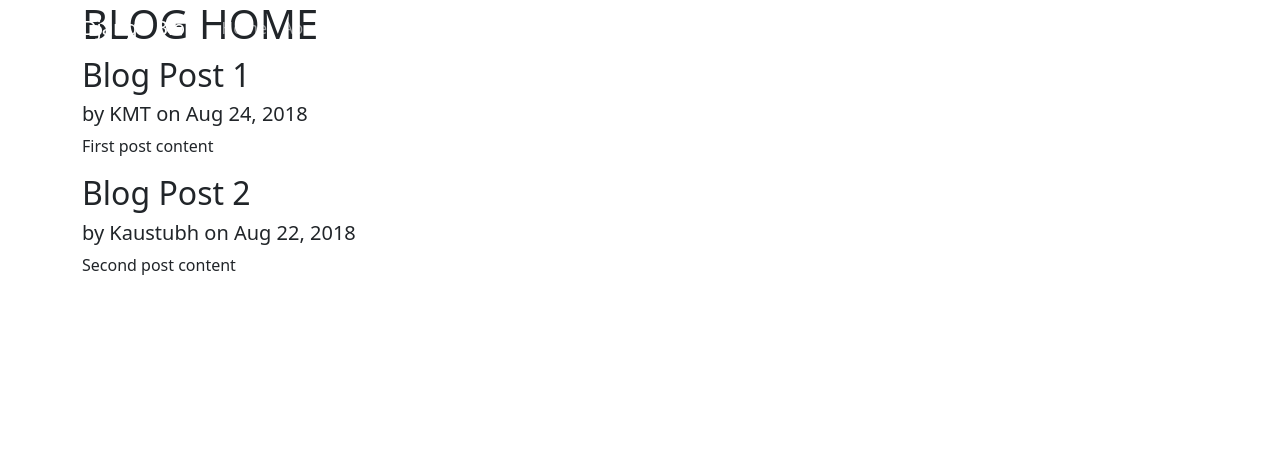
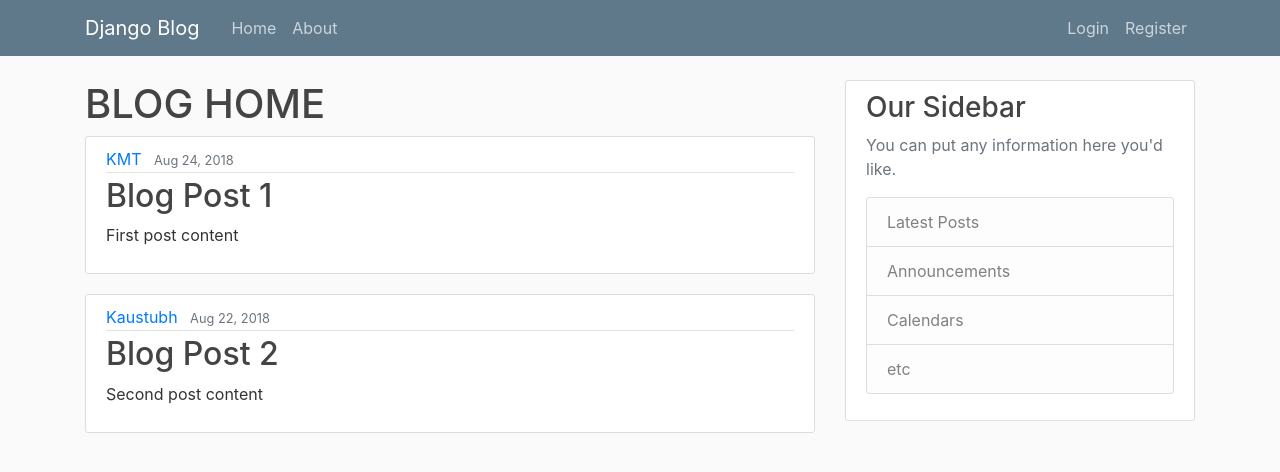
Before and after one commit to kmtGryffindor20/django, a Django app: page / in a window 1280 px wide. Shown: the top 472 px of the page. Run offline with Django 4.2, Linux system fonts and the light colour scheme; some libraries are stand-ins or nearby versions.

Commit message:
static and bootstrap

```diff
--- /dev/null
+++ b/django_learning_project/blog/static/blog/main.css
@@ -0,0 +1,84 @@
+body {
+    background: #fafafa;
+    color: #333333;
+    margin-top: 5rem;
+  }
+
+  h1, h2, h3, h4, h5, h6 {
+    color: #444444;
+  }
+
+  ul {
+    margin: 0;
+  }
+
+  .bg-steel {
+    background-color: #5f788a;
+  }
+
+  .site-header .navbar-nav .nav-link {
+    color: #cbd5db;
+  }
+
+  .site-header .navbar-nav .nav-link:hover {
+    color: #ffffff;
+  }
+
+  .site-header .navbar-nav .nav-link.active {
+    font-weight: 500;
+  }
+
+  .content-section {
+    background: #ffffff;
+    padding: 10px 20px;
+    border: 1px solid #dddddd;
+    border-radius: 3px;
+    margin-bottom: 20px;
+  }
+
+  .article-title {
+    color: #444444;
+  }
+
+  a.article-title:hover {
+    color: #428bca;
+    text-decoration: none;
+  }
+
+  .article-content {
+    white-space: pre-line;
+  }
+
+  .article-img {
+    height: 65px;
+    width: 65px;
+    margin-right: 16px;
+  }
+
+  .article-metadata {
+    padding-bottom: 1px;
+    margin-bottom: 4px;
+    border-bottom: 1px solid #e3e3e3
+  }
+
+  .article-metadata a:hover {
+    color: #333;
+    text-decoration: none;
+  }
+
+  .article-svg {
+    width: 25px;
+    height: 25px;
+    vertical-align: middle;
+  }
+
+  .account-img {
+    height: 125px;
+    width: 125px;
+    margin-right: 20px;
+    margin-bottom: 16px;
+  }
+
+  .account-heading {
+    font-size: 2.5rem;
+  }
--- a/django_learning_project/blog/templates/blog/base.html
+++ b/django_learning_project/blog/templates/blog/base.html
@@ -1,11 +1,15 @@
+{% load static %}
 <!DOCTYPE html>
 <html lang="en">
 <head>
-    <meta charset="UTF-8">
-    <meta name="viewport" content="width=device-width, initial-scale=1.0">
-    <link href="https://cdn.jsdelivr.net/npm/bootstrap@5.3.1/dist/css/bootstrap.min.css" rel="stylesheet" integrity="sha384-4bw+/aepP/YC94hEpVNVgiZdgIC5+VKNBQNGCHeKRQN+PtmoHDEXuppvnDJzQIu9" crossorigin="anonymous">
+     <!-- Required meta tags -->
+     <meta charset="utf-8">
+     <meta name="viewport" content="width=device-width, initial-scale=1, shrink-to-fit=no">
 
+     <!-- Bootstrap CSS -->
+     <link rel="stylesheet" href="https://maxcdn.bootstrapcdn.com/bootstrap/4.0.0/css/bootstrap.min.css" integrity="sha384-Gn5384xqQ1aoWXA+058RXPxPg6fy4IWvTNh0E263XmFcJlSAwiGgFAW/dAiS6JXm" crossorigin="anonymous">
 
+     <link rel="stylesheet" type="text/css" href="{% static 'blog/main.css' %}">
     {% if title %}
     <title>Django Blog - {{title}}</title>
     {% else %}
@@ -34,11 +38,30 @@
           </div>
         </nav>
       </header>
-    <div class="container">
-    {% block content %}{% endblock %}
-    </div>
-    <script src="https://cdn.jsdelivr.net/npm/bootstrap@5.3.1/dist/js/bootstrap.bundle.min.js" integrity="sha384-HwwvtgBNo3bZJJLYd8oVXjrBZt8cqVSpeBNS5n7C8IVInixGAoxmnlMuBnhbgrkm" crossorigin="anonymous"></script>
-    <script src="https://cdn.jsdelivr.net/npm/@popperjs/core@2.11.8/dist/umd/popper.min.js" integrity="sha384-I7E8VVD/ismYTF4hNIPjVp/Zjvgyol6VFvRkX/vR+Vc4jQkC+hVqc2pM8ODewa9r" crossorigin="anonymous"></script>
-    <script src="https://cdn.jsdelivr.net/npm/bootstrap@5.3.1/dist/js/bootstrap.min.js" integrity="sha384-Rx+T1VzGupg4BHQYs2gCW9It+akI2MM/mndMCy36UVfodzcJcF0GGLxZIzObiEfa" crossorigin="anonymous"></script>
+      <main role="main" class="container">
+        <div class="row">
+          <div class="col-md-8">
+            {% block content %}{% endblock %}
+          </div>
+          <div class="col-md-4">
+            <div class="content-section">
+              <h3>Our Sidebar</h3>
+              <p class='text-muted'>You can put any information here you'd like.
+                <ul class="list-group">
+                  <li class="list-group-item list-group-item-light">Latest Posts</li>
+                  <li class="list-group-item list-group-item-light">Announcements</li>
+                  <li class="list-group-item list-group-item-light">Calendars</li>
+                  <li class="list-group-item list-group-item-light">etc</li>
+                </ul>
+              </p>
+            </div>
+          </div>
+        </div>
+      </main>
+    <!-- Optional JavaScript -->
+    <!-- jQuery first, then Popper.js, then Bootstrap JS -->
+    <script src="https://code.jquery.com/jquery-3.2.1.slim.min.js" integrity="sha384-KJ3o2DKtIkvYIK3UENzmM7KCkRr/rE9/Qpg6aAZGJwFDMVNA/GpGFF93hXpG5KkN" crossorigin="anonymous"></script>
+    <script src="https://cdnjs.cloudflare.com/ajax/libs/popper.js/1.12.9/umd/popper.min.js" integrity="sha384-ApNbgh9B+Y1QKtv3Rn7W3mgPxhU9K/ScQsAP7hUibX39j7fakFPskvXusvfa0b4Q" crossorigin="anonymous"></script>
+    <script src="https://maxcdn.bootstrapcdn.com/bootstrap/4.0.0/js/bootstrap.min.js" integrity="sha384-JZR6Spejh4U02d8jOt6vLEHfe/JQGiRRSQQxSfFWpi1MquVdAyjUar5+76PVCmYl" crossorigin="anonymous"></script>
 </body>
 </html>
--- a/django_learning_project/blog/templates/blog/home.html
+++ b/django_learning_project/blog/templates/blog/home.html
@@ -2,9 +2,16 @@
 {% block content %}
     <h1>BLOG HOME</h1>
     {% for post in posts %}
-        <h2>{{ post.title }}</h2>
-        <h5>by {{post.author}} on {{ post.date_posted }}</h5>
-        <p>{{ post.content }}</p>
+    <article class="media content-section">
+        <div class="media-body">
+          <div class="article-metadata">
+            <a class="mr-2" href="#">{{ post.author }}</a>
+            <small class="text-muted">{{ post.date_posted }}</small>
+          </div>
+          <h2><a class="article-title" href="#">{{ post.title }}</a></h2>
+          <p class="article-content">{{ post.content }}</p>
+        </div>
+      </article>
 
     {% endfor %}
 {% endblock content %}
```
